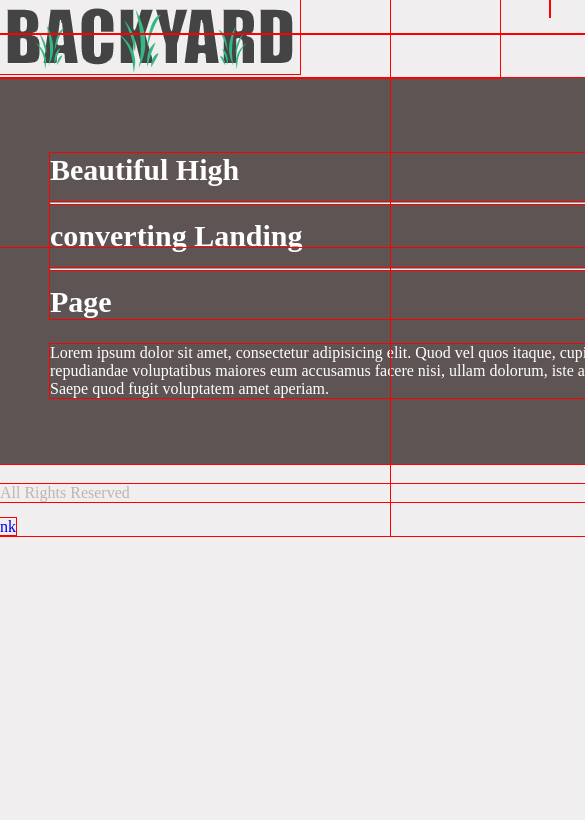
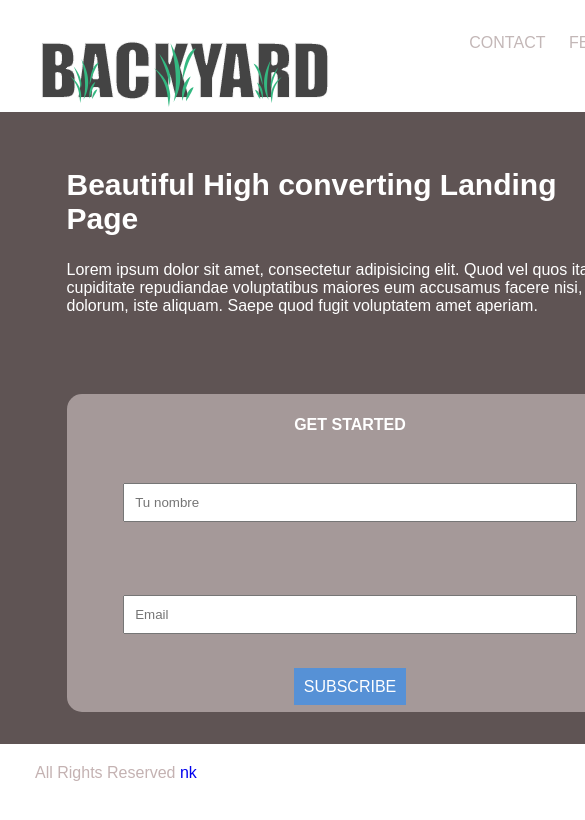
Before and after one commit to gabdelc/backyard, a plain HTML site: page index.html in a window 390 px wide. Shown: the top 820 px of the page, 585 px wide, since content can reach past the window. Drawn offline with Linux system fonts and the light colour scheme; some icons are missing.

Commit message:
responsive

```diff
--- a/css/main.css
+++ b/css/main.css
@@ -1,11 +1,24 @@
-*{
-    outline: red 1px solid;
+
+body{
+	padding: 0;
+	margin: 0;
+	font-family: sans-serif;
 }
-body{
-    background: #f0eeee;
-    width: 1000px;
+
+.clearfix
+{
+	display: table;
+}
+
+.clearfix:after{
+	content:" ";
+	clear:both;
+}
+.container{
+    width: 90%;
     margin: 0 auto;
-    }
+   	box-sizing: border-box;
+	 }
 
 header {
     display: inline;
@@ -20,6 +33,7 @@ header {
     list-style: none;
     display: inline-block;
     float: right;
+    margin: auto 2%;
     }
 
 .navbar li a{
@@ -32,41 +46,69 @@ header {
 .hero{
     background: #5f5454;
     color: white;
-    text-align: center;
     display: inline-block;
     }
 
 .titulo{
     float: left;
-    width: 60%;
+    width: 55%;
     padding: 5%;
     text-align: left;
 }
 
 .titulo h1{
-    font-size: 30px ;
+    font-size: 30px;
 }
 
 .formulario {
+    width: 20%;
     background: #a59999;
     text-align: center;
-    display: table-row;
-    }
+    margin: 5%;
+	border-radius: 15px;
+    float: left;
+    box-sizing: border-box;
+	     }
 
 .formulario buttom{
     background: #5691d6;
     text-align: center;
-
+    margin: 5%;
+    }
+.formulario input, .formulario buttom{
+    width: 80%;
+	box-sizing: border-box;
+    margin: 5%;
+    padding: 10px;
     }
 
-
-/* fin hero*/
+/* finpadding: hero*/
 
 footer{
     color: #c4b2b2;
-    display: inline;
+    display: inline-block;
+    width: 100%;
 }
 
 footer a{
     text-decoration: none;
     }
+
+/* fin footer */
+
+@media (max-width: 900px){
+    body{
+        width: 700px;
+    }
+}
+
+
+
+@media (max-width:700px){
+	.container{
+		width: 90%;
+	}
+	.titulo, .formulario{
+		width: 90%;
+	}
+}
--- a/index.html
+++ b/index.html
@@ -13,6 +13,7 @@
 <body>
 
 <header>
+   <div class="container">
     <div class="logo">
         <img src="image/logo2.png" alt="">
     </div>
@@ -25,14 +26,14 @@
             <a href="#">CONTACT</a
             ></li>
         </ul>
-    </div>
+     </div>
+  </div>
 </header>
 <section class="hero ">
+ <div class="container clearfix">
   <div class="row">
        <div class="titulo">
-           <h1>Beautiful High <hr>
-            converting Landing <hr>
-            Page</h1>
+           <h1>Beautiful High converting Landing          Page</h1>
            <p>Lorem ipsum dolor sit amet, consectetur adipisicing elit. Quod vel quos itaque, cupiditate repudiandae voluptatibus maiores eum accusamus facere nisi, ullam dolorum, iste aliquam. Saepe quod fugit voluptatem amet aperiam.</p>
        </div>
        <div class="formulario">
@@ -46,13 +47,15 @@
            <p >
            <buttom>SUBSCRIBE</buttom>
            </p>
-
+         </div>
         </div>
     </div>
    </section>
    <footer>
-       <p>All Rights Reserved</p> <a href="#" class="icon-copyright">nk</a>
+      <div class="container">
+         <p>All Rights Reserved <a href="#" class="icon-copyright">nk</a></p>
 
+      </div>
    </footer>
 
 </body>
```
